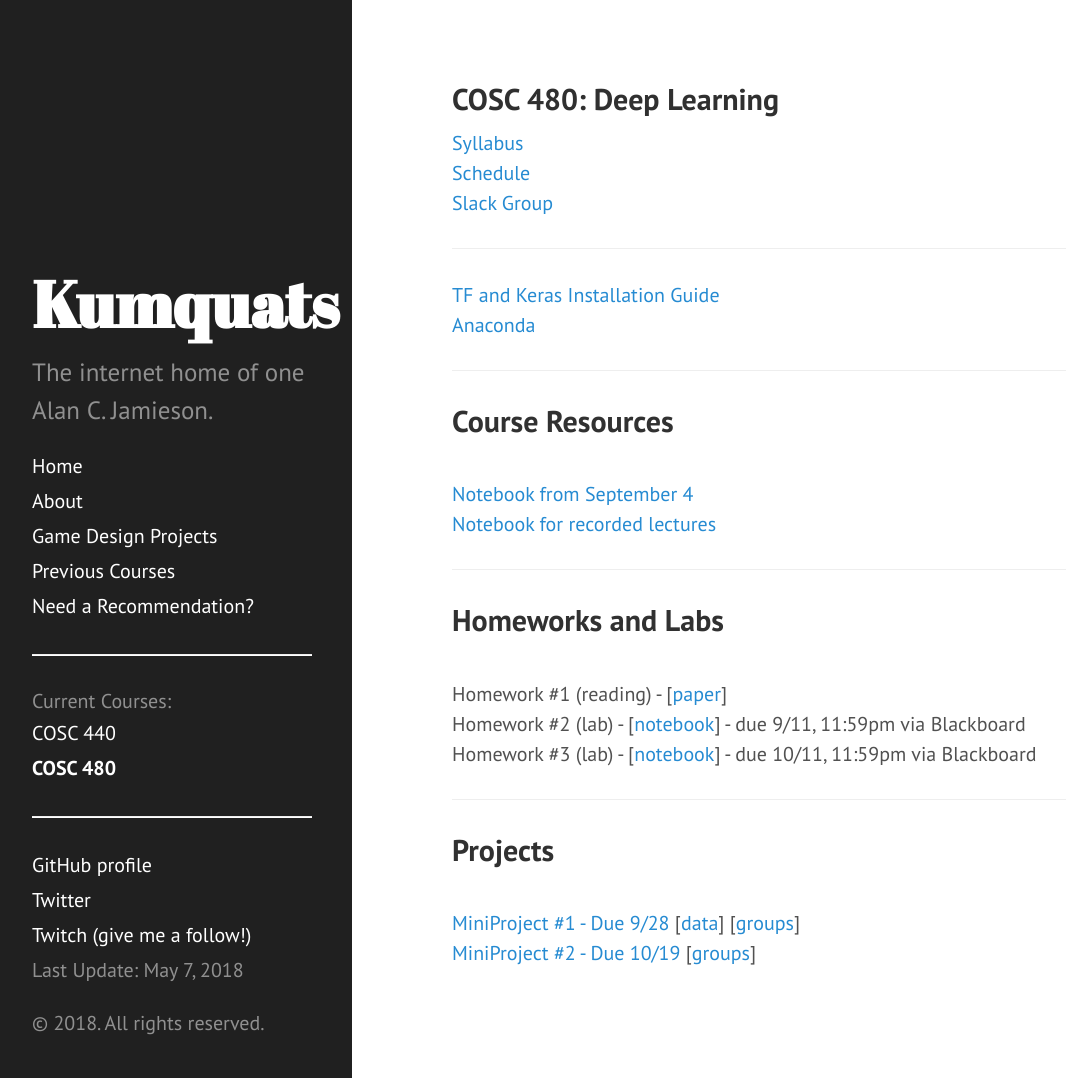
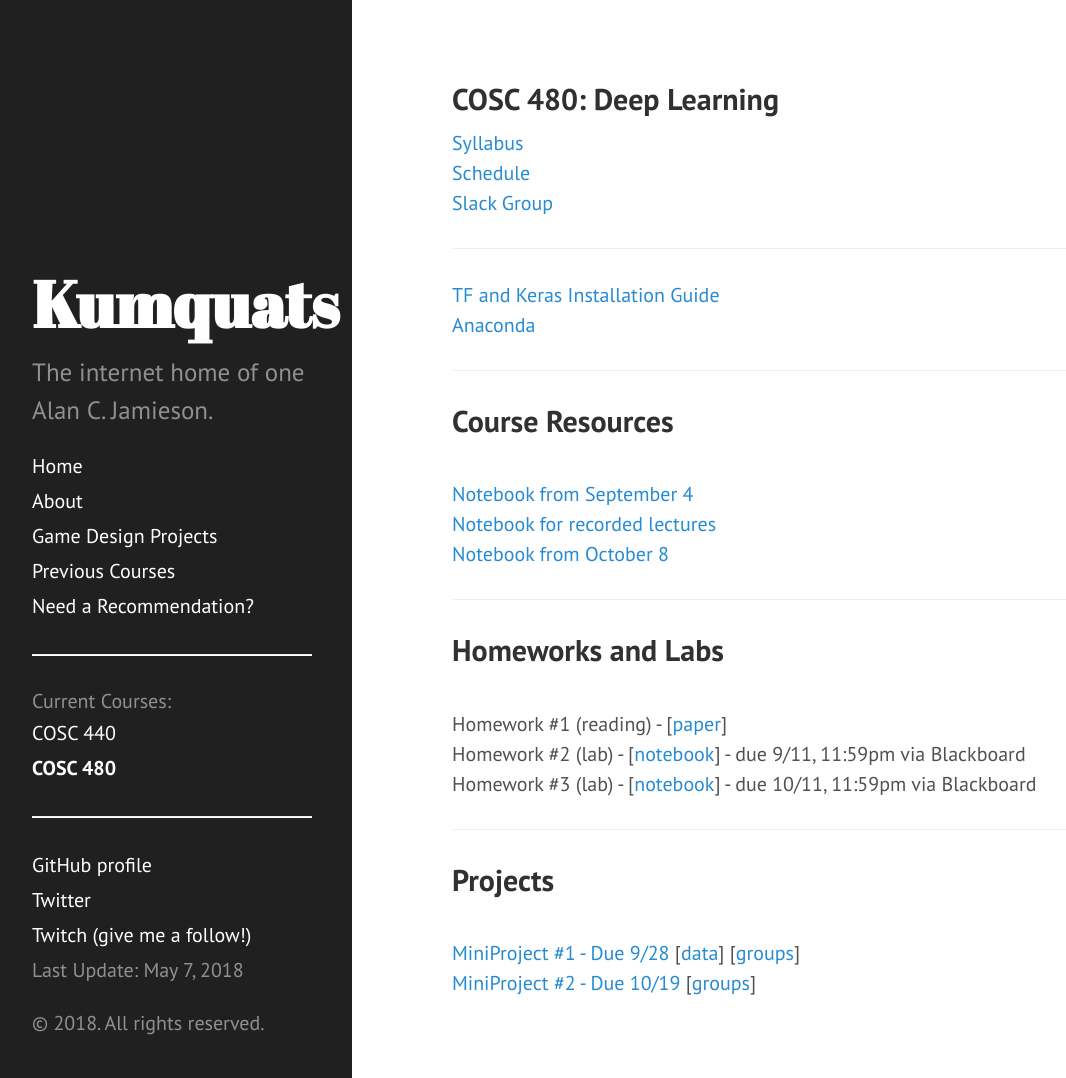
Before and after one commit to ripark/ripark.github.io, a Jekyll site: the page built from f18/cosc480.html, in a window 1280 px wide and 1078 px high. Shown: the whole window, without its empty margins (8-1074 px from the left). Built offline with Jekyll 4.4.1, drawn with Linux system fonts in a browser that asks for light colours; Markdown is read by kramdown in place of the engine named in the settings.

Commit message:
stuff for the 11th

```diff
--- a/f18/cosc480.html
+++ b/f18/cosc480.html
@@ -21,6 +21,8 @@
 <br>
 <a href="http://ripark.github.io/f18/SentAnalysisEx.ipynb">Notebook for recorded lectures</a>
 <br>
+<a href="http://ripark.github.io/f18/TextGen.ipynb">Notebook from October 8</a>
+<br>
 <hr>
 <h2>Homeworks and Labs</h2>
 <br>
```
Also changed, not shown: 1 other file.
